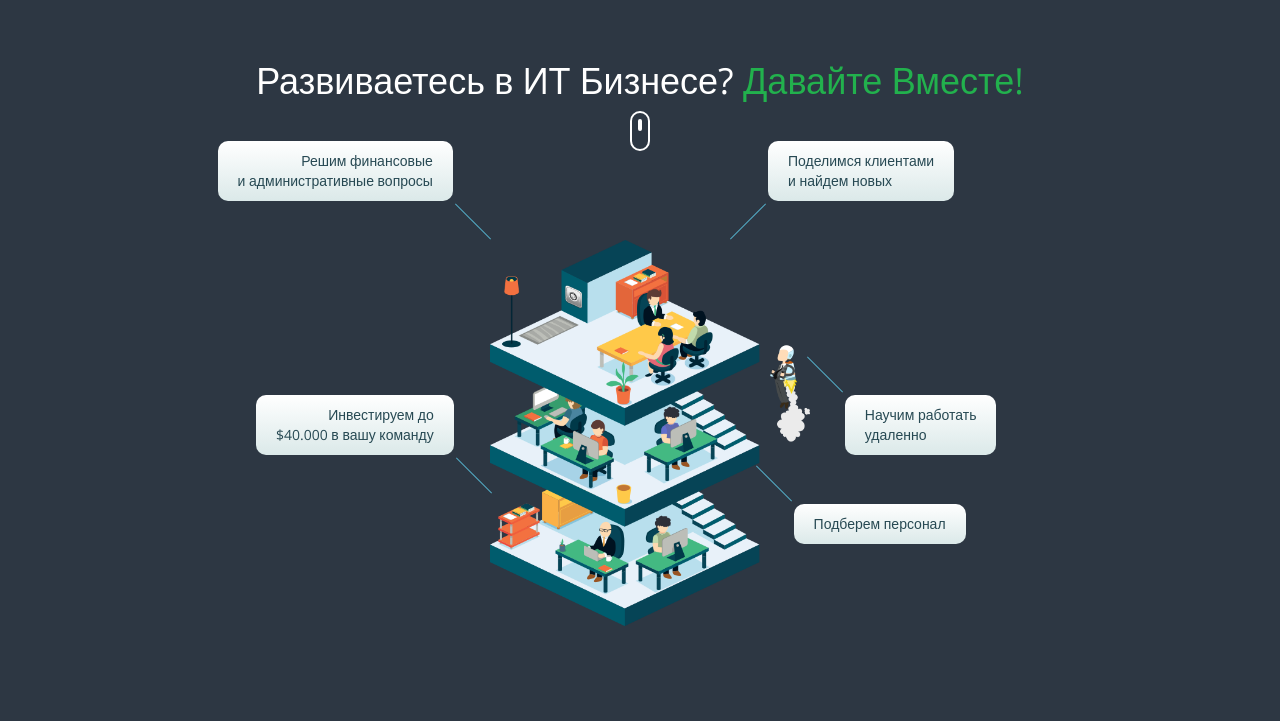
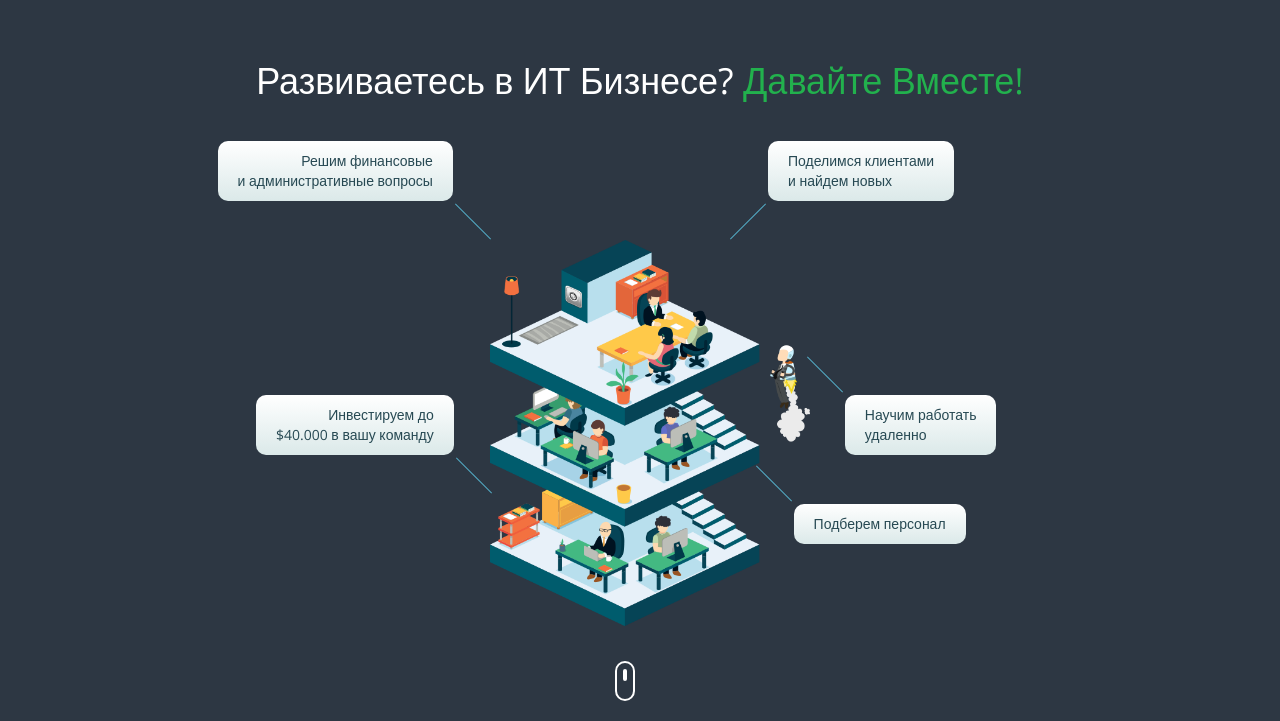
Before and after one commit to opsway/joinus, a plain HTML site: page html/_index.html in a window 1280 px wide. Shown: the part 79-800 px from the top of the page. Drawn offline with nearby package versions, Linux system fonts and the light colour scheme.

Commit message:
anchor positioning

```diff
--- a/scss/styles.scss
+++ b/scss/styles.scss
@@ -115,7 +115,8 @@ body {
 .main--anchor {
   position: absolute;
   left: 50%;
-  margin-left: -10px;
+  margin-left: -25px; // todo: 1360
+  bottom: 20px;
   width: 20px;
   height: 40px;
   border: 2px solid #ffffff;
```
Also changed, not shown: css/styles.css, 1 other file.
